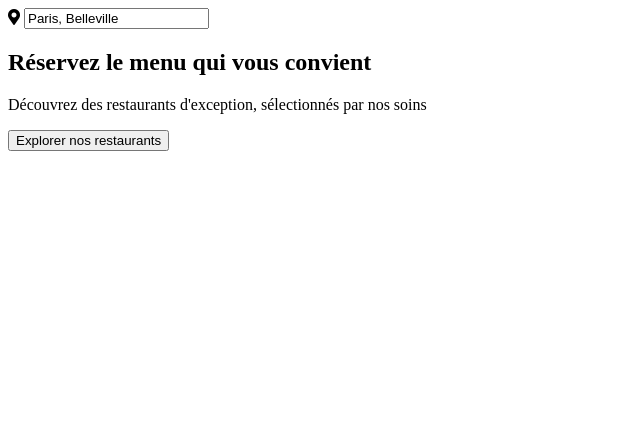
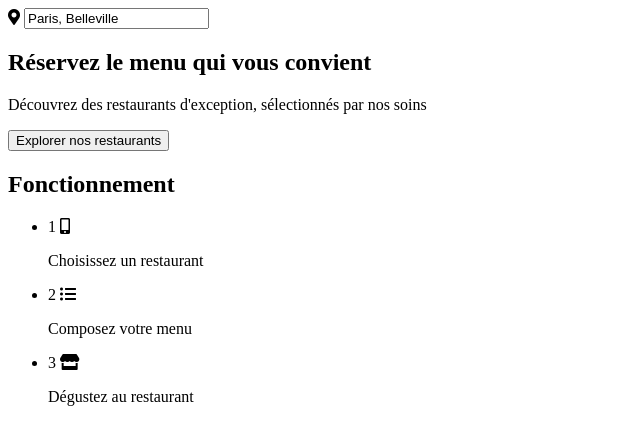
Before and after one commit to ayaaleksija/AlexiaGondardChampagne_3_11052021, a plain HTML site: page index.html in a window 1280 px wide. Shown: the part 111-556 px from the top of the page, without its empty margins (0-640 px from the left). Drawn offline with Linux system fonts and the light colour scheme.

Commit message:
intégration de la zone de fonctionnement

```diff
--- a/index.html
+++ b/index.html
@@ -30,5 +30,27 @@
                 <button>Explorer nos restaurants</button>
             </span>
         </div>
+
+        <!--section Fonctionnement-->
+        <section class="fonctionnement">
+            <h2>Fonctionnement</h2>
+            <ul class="fonctionnement__niveau">
+                <li>
+                    <span class="fonctionnement__niveau--compteur">1</span>
+                    <span><i class="fas fa-mobile-alt"></i></span>
+                    <p>Choisissez un restaurant</p>
+                </li>
+                <li>
+                    <span class="fonctionnement__niveau--compteur">2</span>
+                    <span><i class="fas fa-list-ul"></i></span>
+                    <p>Composez votre menu</p>
+                </li>
+                <li>
+                    <span class="fonctionnement__niveau--compteur">3</span>
+                    <span><i class="fas fa-store"></i></span>
+                    <p>Dégustez au restaurant</p>
+                </li>
+            </ul>
+        </section>
     </main>
 </body>
```
